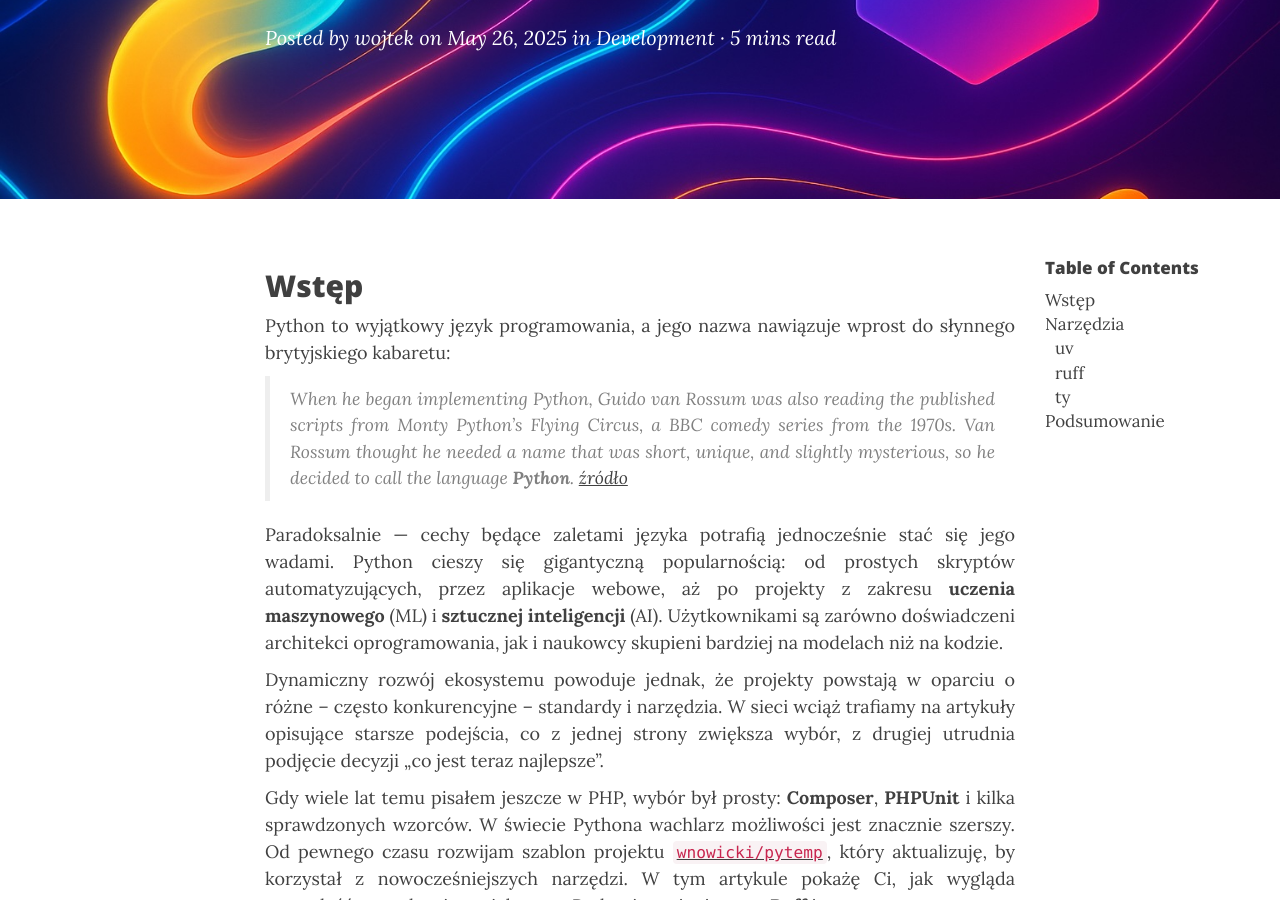
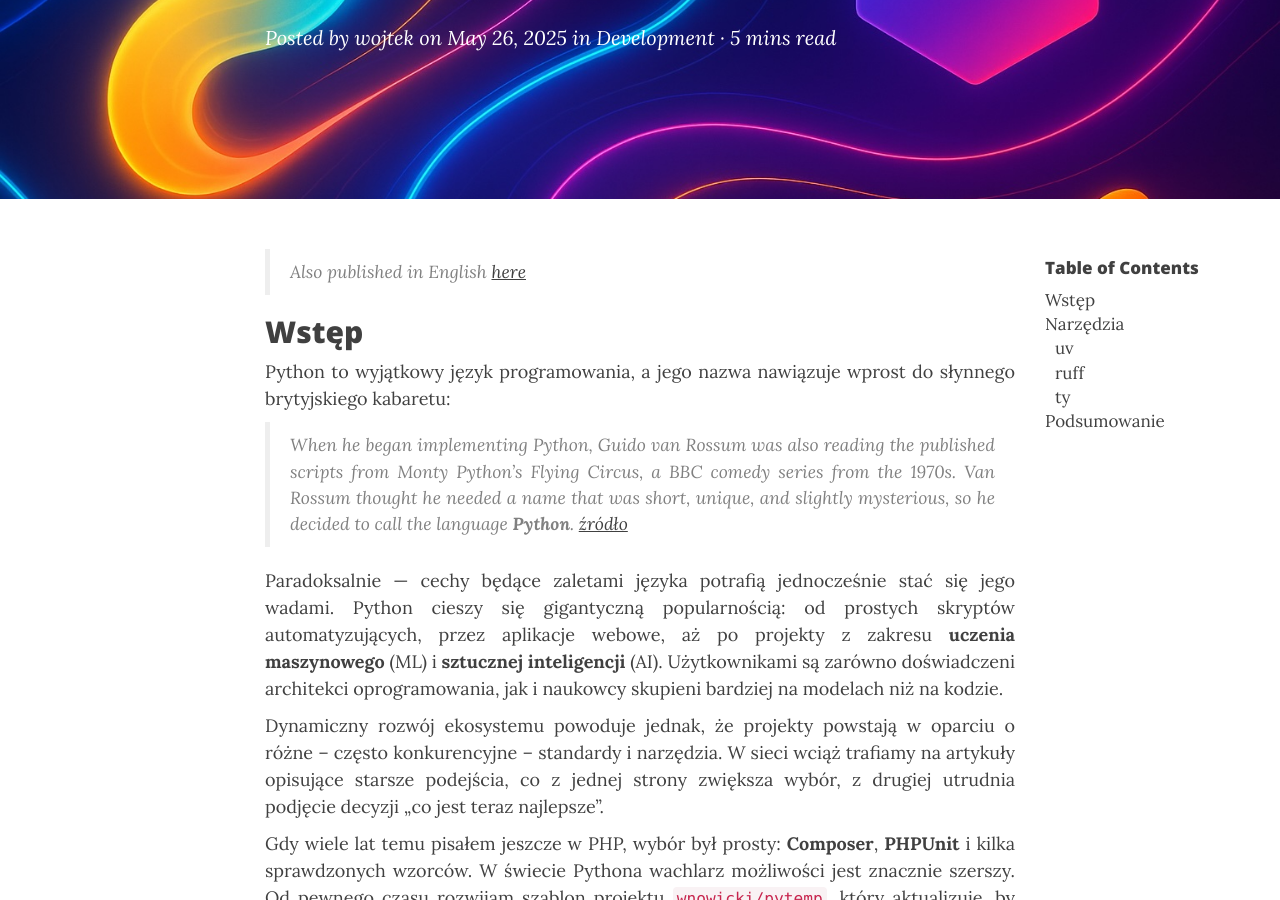
Before and after one commit to wnowicki/website, a Jekyll site: the page built from _posts/2025-05-26-uv-ruff-ty.md, in a window 1280 px wide and 900 px high, scrolled down 337 px. Built offline with Jekyll 4.4.1, drawn with Linux system fonts in a browser that asks for light colours; nearby versions of some CDN libraries; comment, search, counter and statistics services are not loaded; the table of contents is made by our own code.

Commit message:
Update 2025-05-26-uv-ruff-ty.md

```diff
--- a/_posts/2025-05-26-uv-ruff-ty.md
+++ b/_posts/2025-05-26-uv-ruff-ty.md
@@ -16,6 +16,8 @@ tags:
 - opensource
 - development
 ---
+
+> Also published in English [here](https://medium.com/@wonowicki/a-faster-cleaner-python-workflow-with-uv-ruff-and-ty-e9c2d29c4de9)
 
 ## Wstęp
 
```
